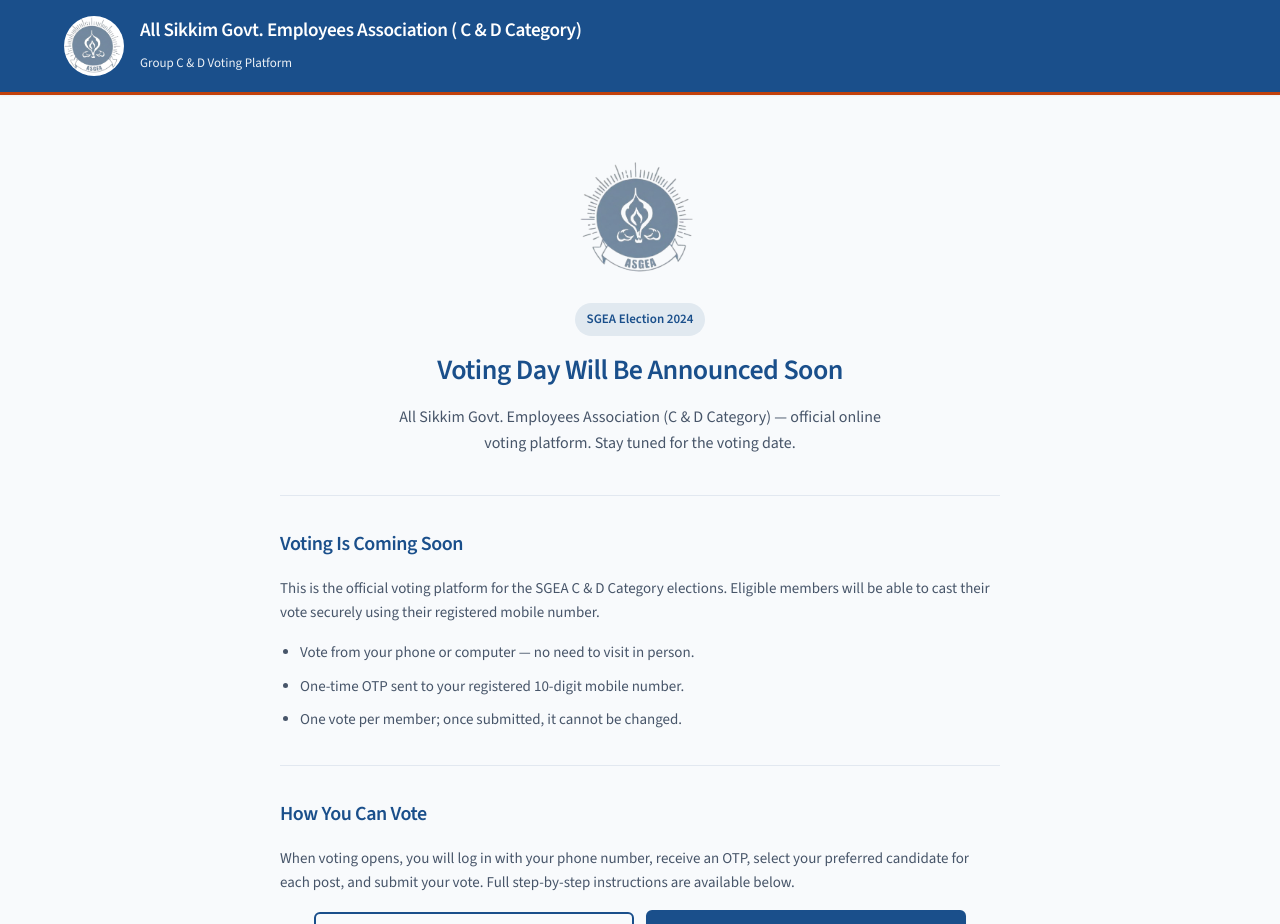
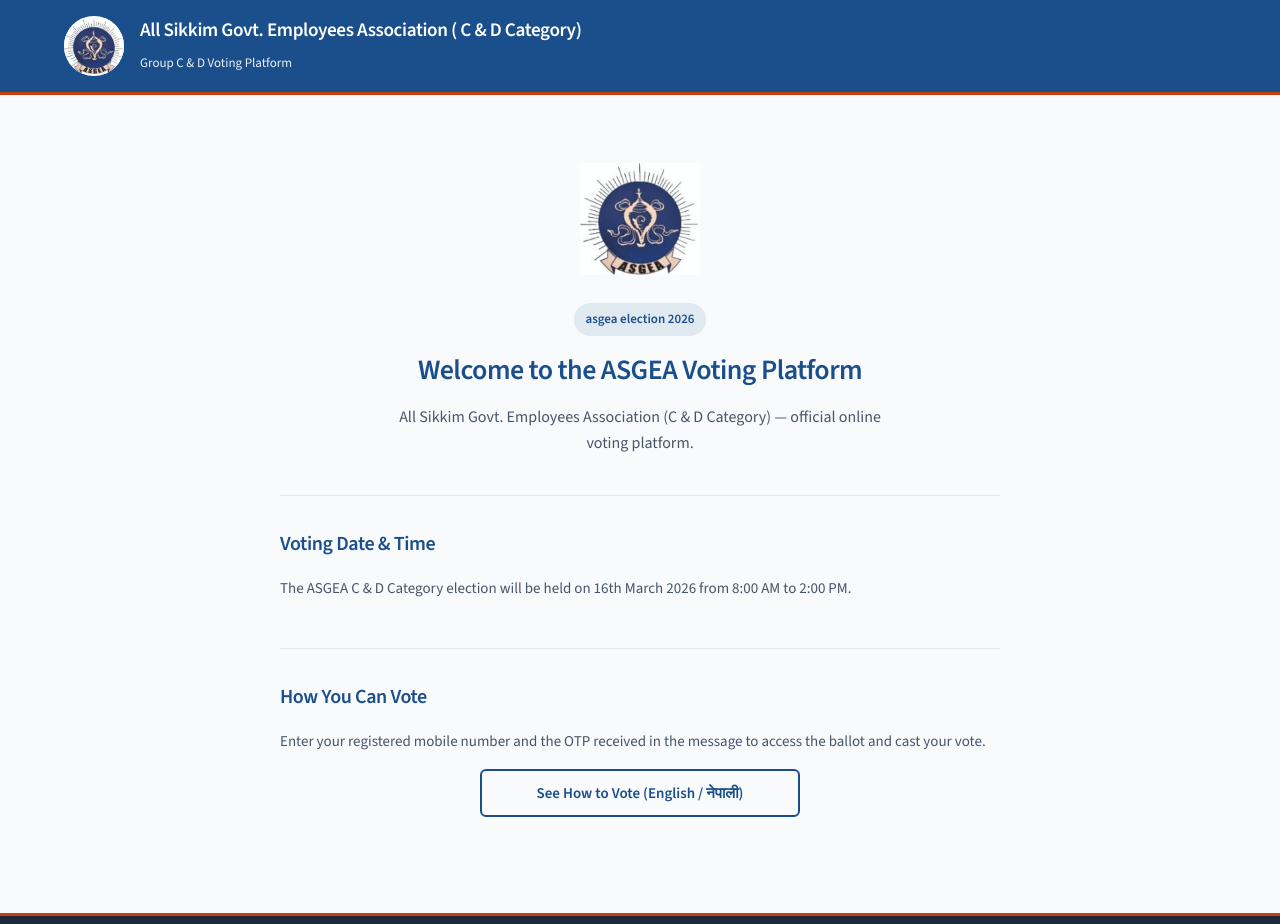
Before and after one commit to Waglogy/All-Sikiim-Employees-Assocation-voting-frontend-, a Next.js app: page / in a window 1280 px wide. Shown: the top 924 px of the page. Built offline with nearby package versions, Linux system fonts and the light colour scheme.

Commit message:
fix: Update logo references and election details across multiple components. Changed logo file from PNG to JPEG and updated election year from 2024 to 2026 in LandingPage and VotingPage for consistency.

```diff
--- a/src/app/layout.tsx
+++ b/src/app/layout.tsx
@@ -15,8 +15,8 @@
   title: 'ASGEA Voting Platform',
   description: 'Official Voting Platform for Sikkim Government Employees Association ( C & D Category)',
   icons: {
-    icon: '/logo.png',
-    apple: '/logo.png',
+    icon: '/logo.jpeg',
+    apple: '/logo.jpeg',
   },
 };
 
--- a/src/app/voting/page.tsx
+++ b/src/app/voting/page.tsx
@@ -149,7 +149,7 @@
     return (
         <div className="container">
             <h1 className="ballot-title">
-                SGEA Election 2024 Ballot
+                asgea election 2026 ballot
             </h1>
 
             {error && (
--- a/src/components/Header.tsx
+++ b/src/components/Header.tsx
@@ -7,7 +7,7 @@
                 <div className={styles.logoSection}>
                     <div className={styles.logoCircle}>
                         <img
-                            src="/logo.png"
+                            src="/logo.jpeg"
                             alt="All Sikkim Govt. Employees Association"
                             className={styles.logoImage}
                             fetchPriority="high"
--- a/src/components/LandingPage.tsx
+++ b/src/components/LandingPage.tsx
@@ -13,34 +13,29 @@
       <div className={styles.landing}>
         <section className={styles.hero}>
           <img
-            src="/logo.png"
+            src="/logo.jpeg"
             alt="All Sikkim Govt. Employees Association"
             className={styles.heroLogo}
             fetchPriority="high"
           />
-          <div className={styles.heroBadge}>SGEA Election 2024</div>
-          <h1 className={styles.heroTitle}>Voting Day Will Be Announced Soon</h1>
+          <div className={styles.heroBadge}>asgea election 2026</div>
+          <h1 className={styles.heroTitle}>Welcome to the ASGEA Voting Platform</h1>
           <p className={styles.heroSubtitle}>
-            All Sikkim Govt. Employees Association (C & D Category) — official online voting platform. Stay tuned for the voting date.
+            All Sikkim Govt. Employees Association (C & D Category) — official online voting platform.
           </p>
         </section>
 
         <section className={styles.section}>
-          <h2 className={styles.sectionTitle}>Voting Is Coming Soon</h2>
+          <h2 className={styles.sectionTitle}>Voting Date & Time</h2>
           <p className={styles.sectionText}>
-            This is the official voting platform for the SGEA C & D Category elections. Eligible members will be able to cast their vote securely using their registered mobile number.
+            The ASGEA C & D Category election will be held on 16th March 2026 from 8:00 AM to 2:00 PM.
           </p>
-          <ul className={styles.infoList}>
-            <li>Vote from your phone or computer — no need to visit in person.</li>
-            <li>One-time OTP sent to your registered 10-digit mobile number.</li>
-            <li>One vote per member; once submitted, it cannot be changed.</li>
-          </ul>
         </section>
 
         <section className={styles.section}>
           <h2 className={styles.sectionTitle}>How You Can Vote</h2>
           <p className={styles.sectionText}>
-            When voting opens, you will log in with your phone number, receive an OTP, select your preferred candidate for each post, and submit your vote. Full step-by-step instructions are available below.
+            Enter your registered mobile number and the OTP received in the message to access the ballot and cast your vote.
           </p>
           <div className={styles.buttonRow}>
             <button
@@ -51,13 +46,6 @@
             >
               See How to Vote (English / नेपाली)
             </button>
-            <Link
-              href="/login"
-              className={styles.loginBtn}
-              aria-label="Go to login page"
-            >
-              Login
-            </Link>
           </div>
         </section>
       </div>
```
Also changed, not shown: public/logo.jpeg (added).
